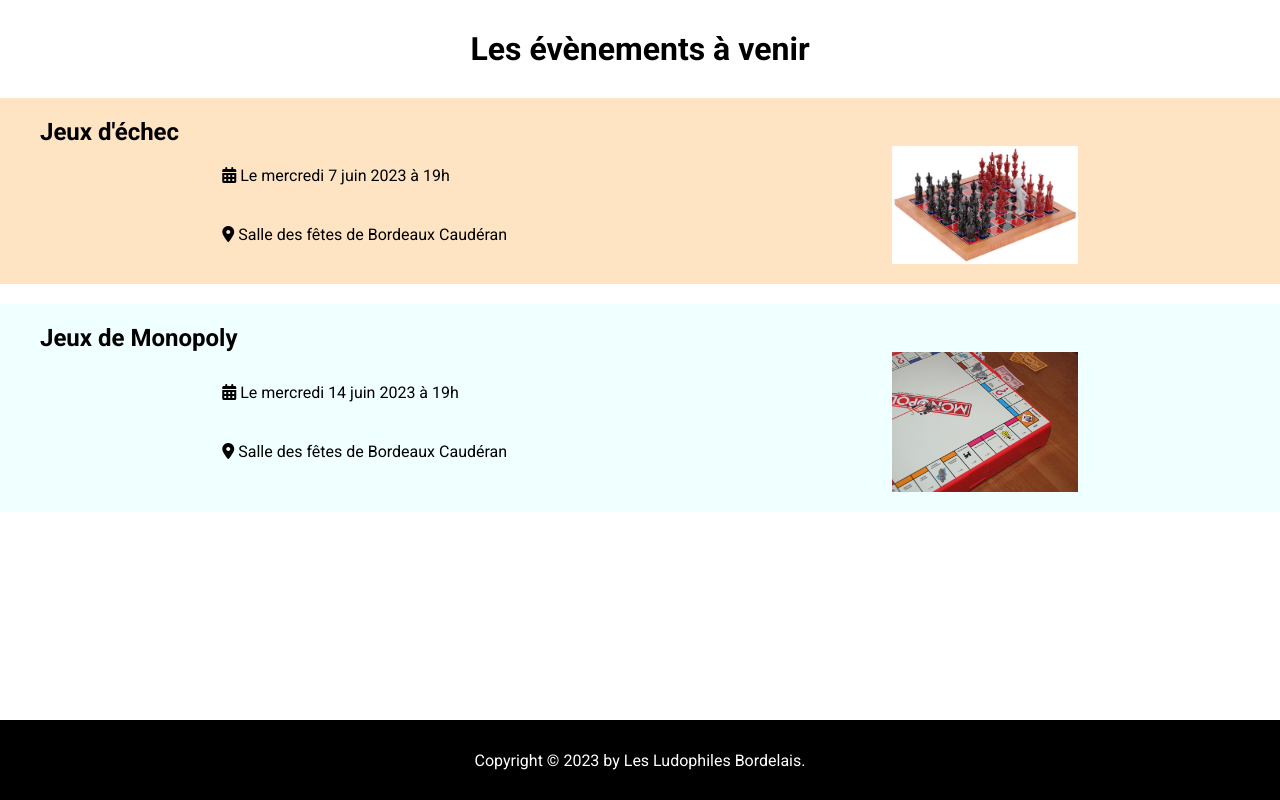
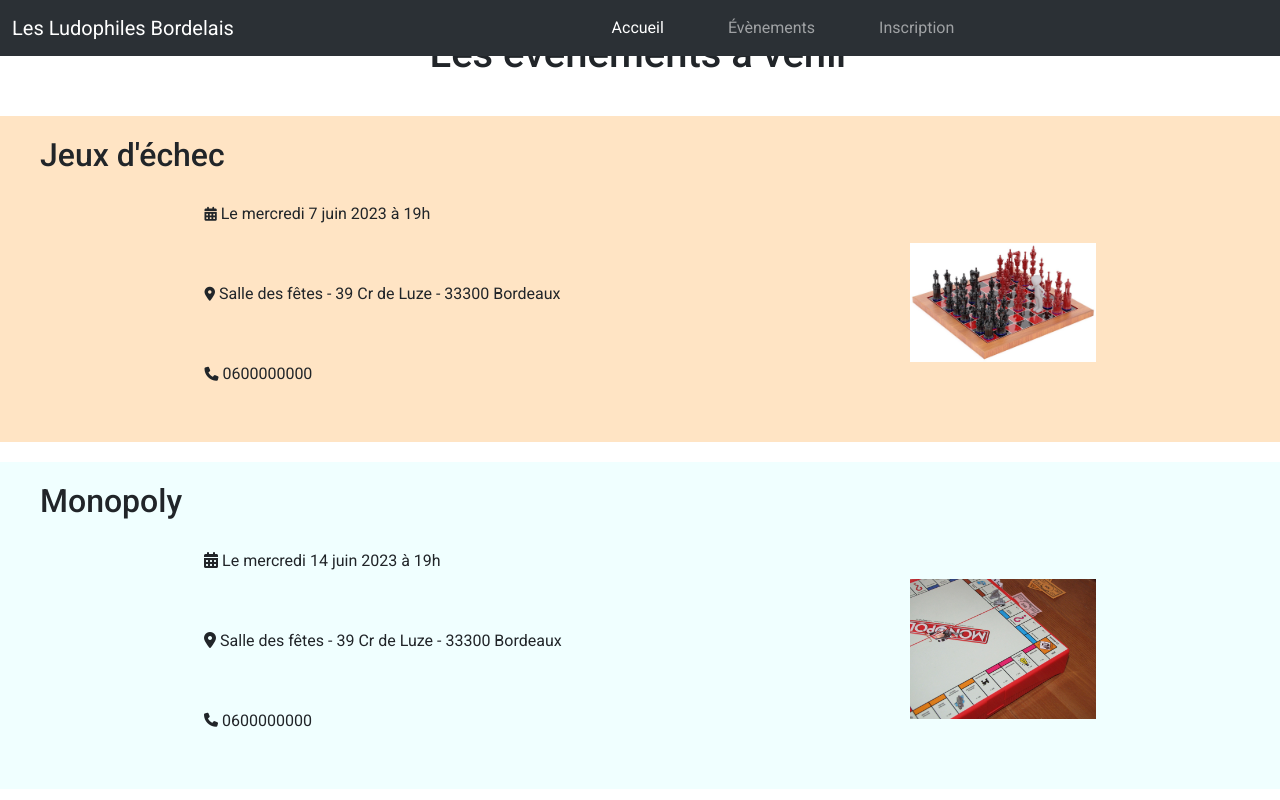
Before and after one commit to antonia1309/les-ludophiles-bordelais, a plain HTML site: page evenement.html in a window 1280 px wide. Drawn offline with nearby package versions, Linux system fonts and the light colour scheme.

Commit message:
Update evenement.html

```diff
--- a/evenement.html
+++ b/evenement.html
@@ -5,6 +5,8 @@
   <meta http-equiv="X-UA-Compatible" content="IE=edge">
   <meta name="viewport" content="width=device-width, initial-scale=1.0">
   <meta name="description" content="Les Ludophiles Bordelais est une association de joueurs passionnés par les jeux de plateau, de débutants à experts.">
+  <!-- Bootstrap CDN CSS file -->
+  <link href="https://cdn.jsdelivr.net/npm/bootstrap@5.3.0/dist/css/bootstrap.min.css" rel="stylesheet" integrity="sha384-9ndCyUaIbzAi2FUVXJi0CjmCapSmO7SnpJef0486qhLnuZ2cdeRhO02iuK6FUUVM" crossorigin="anonymous">
   <!--FONT AWESOME-->
   <link rel="stylesheet" href="https://cdnjs.cloudflare.com/ajax/libs/font-awesome/6.4.0/css/all.min.css" integrity="sha512-iecdLmaskl7CVkqkXNQ/ZH/XLlvWZOJyj7Yy7tcenmpD1ypASozpmT/E0iPtmFIB46ZmdtAc9eNBvH0H/ZpiBw==" crossorigin="anonymous" referrerpolicy="no-referrer" />
   <!-- GOOGLEFONTS -->
@@ -16,14 +18,34 @@
   <title>Les Ludophiles Bordelais</title>
 </head>
 <body>
+  <!-- NAVBAR -->
+  <header>
+    <nav class="navbar navbar-expand-lg bg-body-tertiary fixed-top" data-bs-theme="dark">
+      <div class="container-fluid">
+        <a class="navbar-brand" href="#">Les Ludophiles Bordelais</a>
+        <button class="navbar-toggler" type="button" data-bs-toggle="collapse" data-bs-target="#navbarNavAltMarkup" aria-controls="navbarNavAltMarkup" aria-expanded="false" aria-label="Toggle navigation">
+          <span class="navbar-toggler-icon"></span>
+        </button>
+        <div class="collapse navbar-collapse" id="navbarNavAltMarkup">
+          <div class="navbar-nav mx-auto">
+            <a class="nav-link active ms-5" aria-current="page" href="index.html">Accueil</a>
+            <a class="nav-link ms-5" href="evenement.html">Évènements</a>
+            <a class="nav-link ms-5" href="formulaire.html">Inscription</a>
+          </div>
+        </div>
+      </div>
+    </nav>
+  </header>
+
   <h1> Les évènements à venir</h1>
   <!-- Premiere section: echec -->
   <section class="section-1">
   <h2>Jeux d'échec</h2>
     <div class="conteneur-bloc1">
       <div class="date-bloc1">
-          <p><i class="fa-solid fa-calendar-days fa-small"></i>  Le mercredi 7 juin 2023 à 19h</p>
-          <p><i class="fa-solid fa-location-dot fa-small"></i>  Salle des fêtes de Bordeaux Caudéran</p>
+        <p><i class="fa-solid fa-calendar-days fa-sm"></i>  Le mercredi 7 juin 2023 à 19h</p>
+        <p><i class="fa-solid fa-location-dot fa-sm"></i>  Salle des fêtes - 39 Cr de Luze - 33300 Bordeaux</p>
+        <p><i class="fa-solid fa-phone fa-sm"></i>  0600000000</p>
       </div>
 
       <img src="Assets/echec.png" class="image-bloc1" alt="Jeux d'échec"/>
@@ -32,20 +54,18 @@
 
   <!-- Deuxieme section: Monopoly -->
   <section class="section-2">
-    <h2>Jeux de Monopoly</h2>
+  <h2>Monopoly</h2>
     <div class="conteneur-bloc1">
       <div class="date-bloc1">
         <p><i class="fa-solid fa-calendar-days fa-small"></i>  Le mercredi 14 juin 2023 à 19h</p>
-          <p><i class="fa-solid fa-location-dot fa-small"></i>  Salle des fêtes de Bordeaux Caudéran</p>
+        <p><i class="fa-solid fa-location-dot fa-small"></i>  Salle des fêtes - 39 Cr de Luze - 33300 Bordeaux</p>
+        <p><i class="fa-solid fa-phone fa-sm"></i>  0600000000</p>
       </div>
 
       <img src="Assets/monopoly.jpg" class="image-bloc1" alt="Jeux d'échec"/>
     </div>
   </section>
-
-<!-- FOOTER -->
-  <footer>
-    <p>Copyright © 2023 by Les Ludophiles Bordelais.</p>
-  </footer>
+<!-- Bootstrap CDN JS file -->
+<script src="https://cdn.jsdelivr.net/npm/bootstrap@5.3.0/dist/js/bootstrap.bundle.min.js" integrity="sha384-geWF76RCwLtnZ8qwWowPQNguL3RmwHVBC9FhGdlKrxdiJJigb/j/68SIy3Te4Bkz" crossorigin="anonymous"></script>  </footer>
 </body>
 </html>
```
Lines whose indentation alone changed are shown as unchanged.
